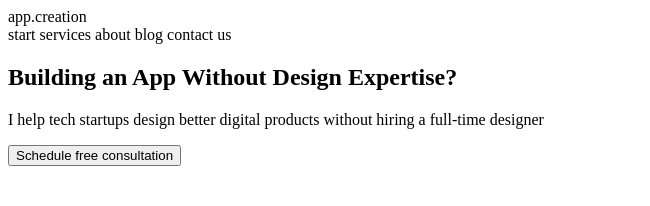
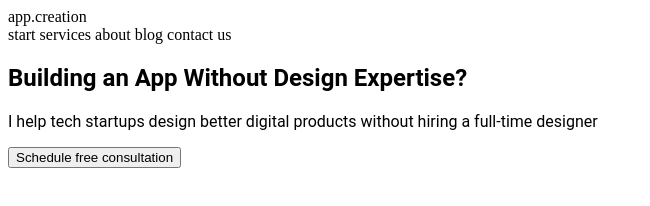
Before and after one commit to WebHeroSchool/module_HTML_CSS_2, a plain HTML site: page index.html in a window 1280 px wide. Shown: the whole page, without its empty margins (0-650 px from the left). Drawn offline with Linux system fonts and the light colour scheme.

Commit message:
Создание файла styles.css, добавление шрифта в файл index.html

```diff
--- a/index.html
+++ b/index.html
@@ -2,6 +2,8 @@
 <html>
  <head>
  <meta charset=”UTF-8”>
+ <link rel="stylesheet" href="styles.css"
+ <link rel="stylesheet" href="https://fonts.googleapis.com/css?family=Roboto">
  <title>HTML структура </title>
  </head>
 <body>
@@ -17,8 +19,8 @@
  </header>
  <section>
   <main>
-   <h1>Building an App Without Design Expertise?</h1>
-   <p>I help tech startups design better digital products without
+   <h1 class="title">Building an App Without Design Expertise?</h1>
+   <p class="title">I help tech startups design better digital products without
     hiring a full-time designer</p>
    <button>Schedule free consultation</button>
   </main>
--- /dev/null
+++ b/styles.css
@@ -0,0 +1,3 @@
+.title {
+      font-family: Roboto;
+}
```
